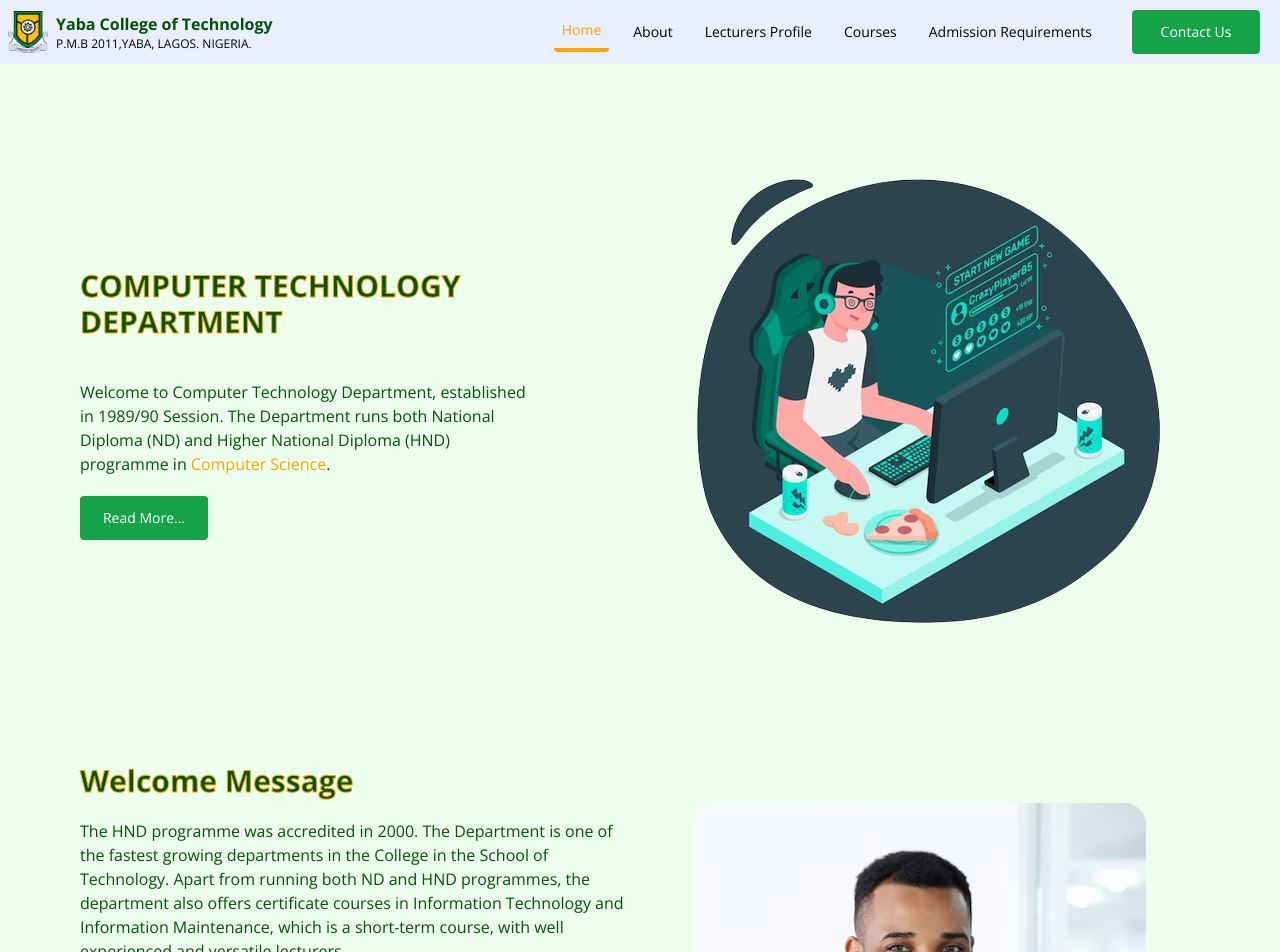
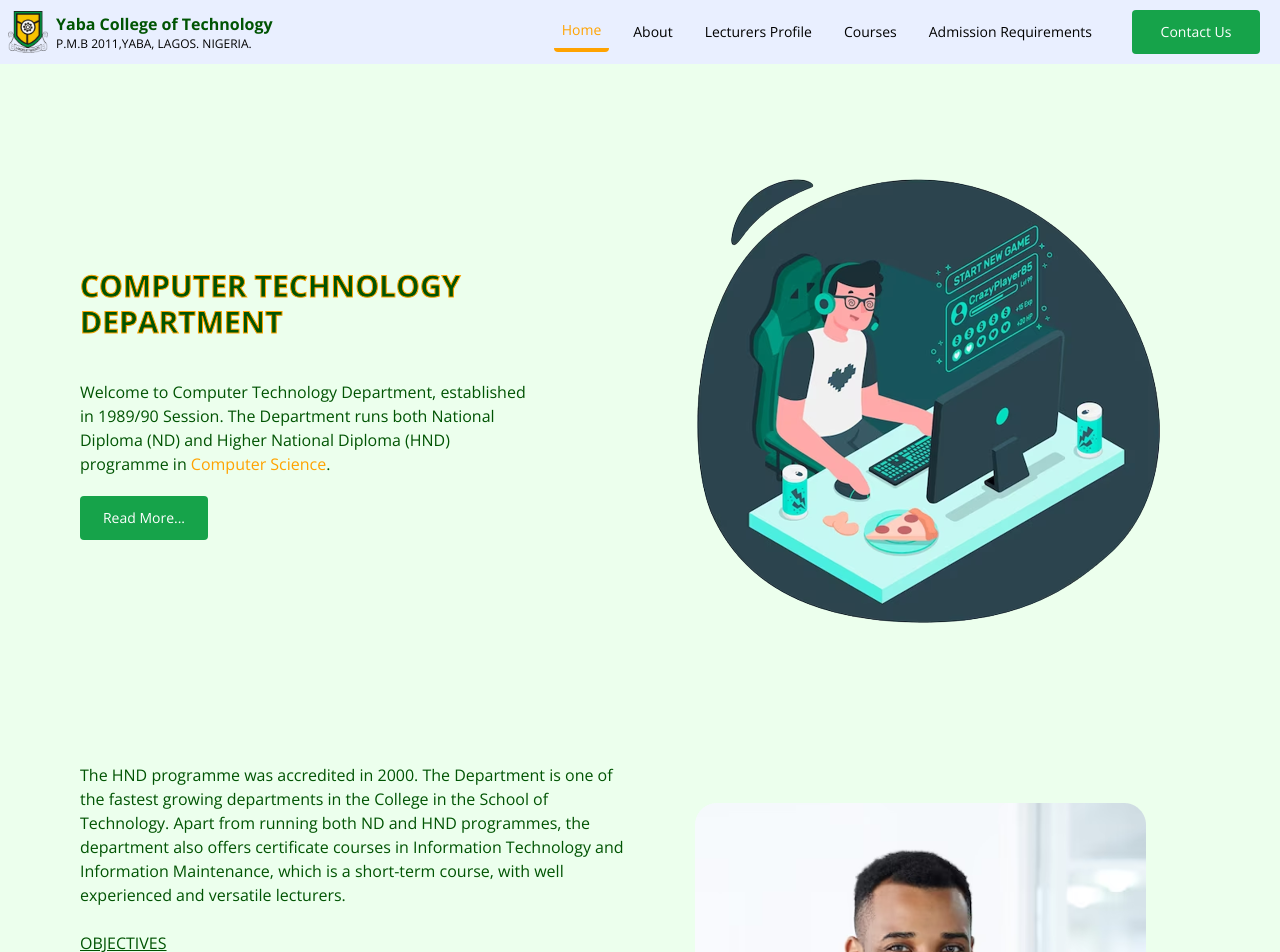
Before and after one commit to codermuyi/yabatech-sot-project, a React (Vite) app: page / in a window 1280 px wide. Shown: the top 952 px of the page. Built offline with nearby package versions, Linux system fonts and the light colour scheme; no server answers.

Commit message:
Update Home.jsx
Removed "Welcome Message" heading

```diff
--- a/src/pages/Home.jsx
+++ b/src/pages/Home.jsx
@@ -29,13 +29,7 @@ export default function Home() {
       </div>
       <div className="py-10 px-5 text-primary lg:grid lg:grid-cols-2 lg:content-center lg:px-20 max-w-[85rem] mx-auto">
         <div className="max-w-2xl mx-auto">
-          <h2
-            className="font-bold text-3xl text-center pb-5 lg:text-left"
-            style={textStrokeStyle}
-          >
-            Welcome Message
-          </h2>
-          <p className="">
+          <p>
             The HND programme was accredited in 2000. The Department is one of
             the fastest growing departments in the College in the School of
             Technology. Apart from running both ND and HND programmes, the
```
